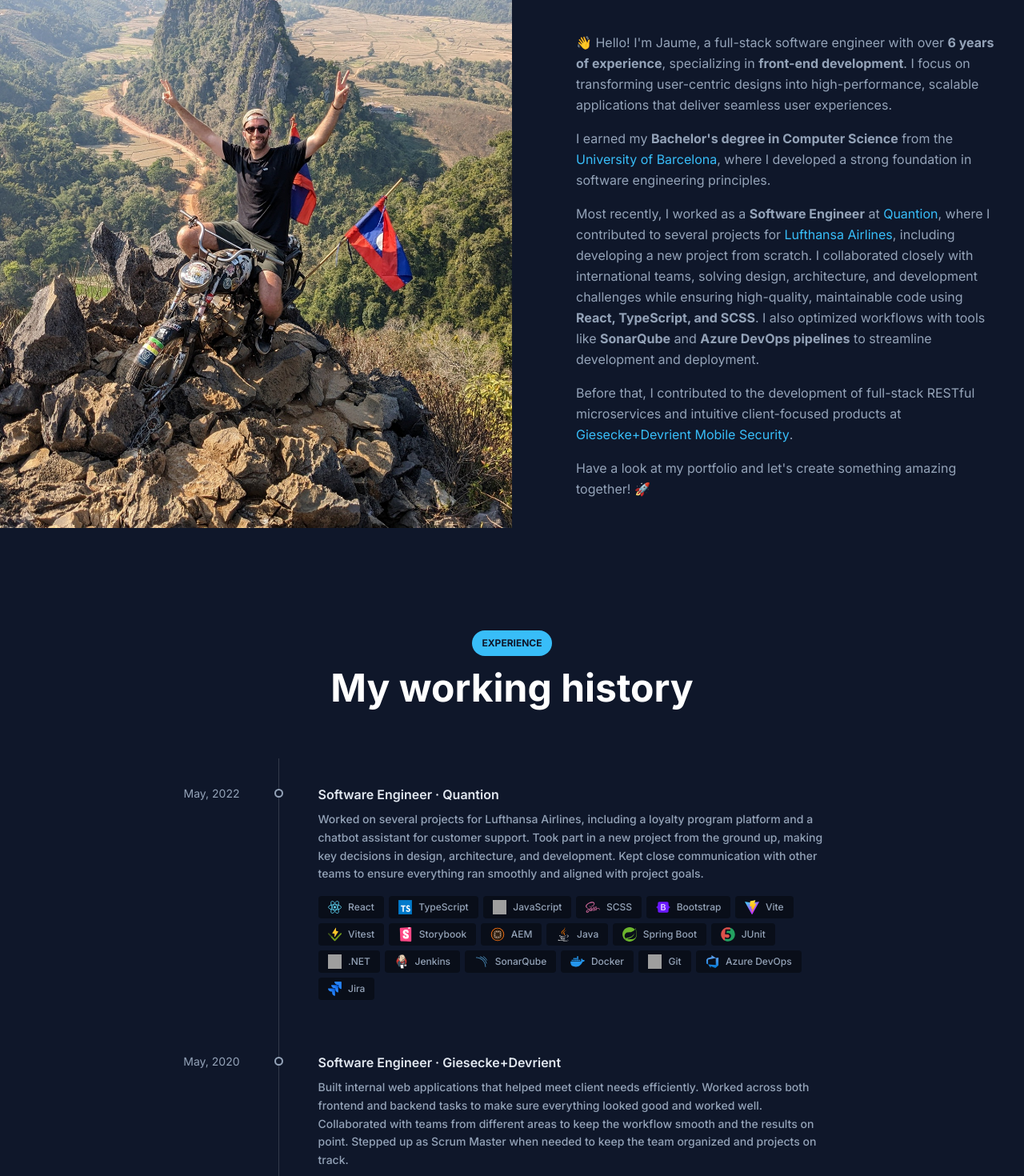
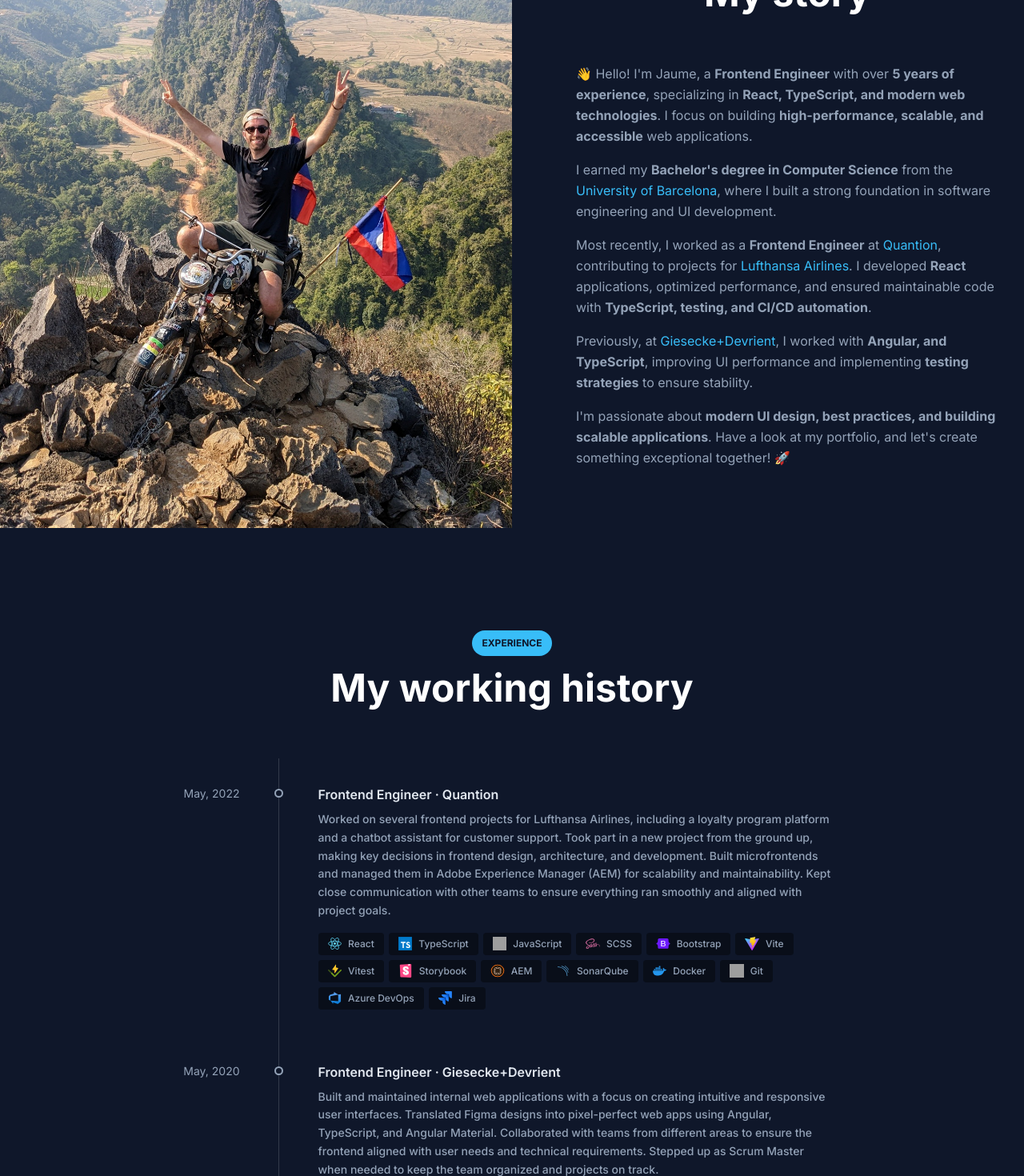
Before and after one commit to jaumecv89/portfolio, a React (Vite) app: page / in a window 1280 px wide. Shown: the part 940-2410 px from the top of the page at 80% size. Built offline with nearby package versions, Linux system fonts and the light colour scheme; grey boxes are pictures that could not be loaded; the HTML template or start-up script is replaced by a standard one.

Commit message:
refactor: update job titles and descriptions to emphasize frontend engineering skills

```diff
--- a/src/constants/jobs.ts
+++ b/src/constants/jobs.ts
@@ -5,10 +5,10 @@
   {
     company: "Quantion",
     date: "May, 2022",
-    position: "Software Engineer",
+    position: "Frontend Engineer",
     website: "https://www.quantion.com",
     description:
-      "Worked on several projects for Lufthansa Airlines, including a loyalty program platform and a chatbot assistant for customer support. Took part in a new project from the ground up, making key decisions in design, architecture, and development. Kept close communication with other teams to ensure everything ran smoothly and aligned with project goals.",
+      "Worked on several frontend projects for Lufthansa Airlines, including a loyalty program platform and a chatbot assistant for customer support. Took part in a new project from the ground up, making key decisions in frontend design, architecture, and development. Built microfrontends and managed them in Adobe Experience Manager (AEM) for scalability and maintainability. Kept close communication with other teams to ensure everything ran smoothly and aligned with project goals.",
     technologies: [
       TechStack.REACT,
       TechStack.TYPESCRIPT,
@@ -19,11 +19,6 @@
       TechStack.VITEST,
       TechStack.STORYBOOK,
       TechStack.AEM,
-      TechStack.JAVA,
-      TechStack.SPRINGBOOT,
-      TechStack.JUNIT,
-      TechStack.DOTNET,
-      TechStack.JENKINS,
       TechStack.SONARQUBE,
       TechStack.DOCKER,
       TechStack.GIT,
@@ -34,20 +29,16 @@
   {
     company: "Giesecke+Devrient",
     date: "May, 2020",
-    position: "Software Engineer",
+    position: "Frontend Engineer",
     website: "https://www.gi-de.com",
     description:
-      "Built internal web applications that helped meet client needs efficiently. Worked across both frontend and backend tasks to make sure everything looked good and worked well. Collaborated with teams from different areas to keep the workflow smooth and the results on point. Stepped up as Scrum Master when needed to keep the team organized and projects on track.",
+      "Built and maintained internal web applications with a focus on creating intuitive and responsive user interfaces. Translated Figma designs into pixel-perfect web apps using Angular, TypeScript, and Angular Material. Collaborated with teams from different areas to ensure the frontend aligned with user needs and technical requirements. Stepped up as Scrum Master when needed to keep the team organized and projects on track.",
     technologies: [
       TechStack.ANGULAR,
       TechStack.TYPESCRIPT,
       TechStack.JAVASCRIPT,
       TechStack.CSS,
-      TechStack.BOOTSRAP,
       TechStack.JASMINE,
-      TechStack.JAVA,
-      TechStack.SPRINGBOOT,
-      TechStack.JUNIT,
       TechStack.JENKINS,
       TechStack.SONARQUBE,
       TechStack.DOCKER,
@@ -58,19 +49,17 @@
   },
   {
     company: "VIP District",
-    date: "Sep, 2018",
+    date: "Sep, 2019",
     position: "Frontend Developer",
     website: "https://vipdistrict.com",
     description:
-      "Developed new features and improved the frontend for one of the top employee engagement platforms. Focused on making everything easy to use and visually appealing, while also helping out with some backend tasks. Worked closely with the team to find solutions that balanced user needs and technical requirements.",
+      "Developed new features and improved the frontend for one of the top employee engagement platforms. Focused on creating a visually appealing and user-friendly interface using React, JavaScript, and SCSS. Collaborated closely with the team to implement solutions that balanced user needs and technical requirements.",
     technologies: [
       TechStack.REACT,
+      TechStack.TYPESCRIPT,
       TechStack.JAVASCRIPT,
-      TechStack.SCSS,
+      TechStack.CSS,
       TechStack.JEST,
-      TechStack.SPRINGBOOT,
-      TechStack.JUNIT,
-      TechStack.MYSQL,
       TechStack.JENKINS,
       TechStack.SONARQUBE,
       TechStack.DOCKER,
--- a/src/sections/about/About.tsx
+++ b/src/sections/about/About.tsx
@@ -20,11 +20,12 @@
                 subtitle={Titles.about.subtitle}
               />
               <p>
-                👋 Hello! I'm Jaume, a full-stack software engineer with over{" "}
-                <strong>6 years of experience</strong>, specializing in{" "}
-                <strong>front-end development</strong>. I focus on transforming
-                user-centric designs into high-performance, scalable
-                applications that deliver seamless user experiences.
+                👋 Hello! I'm Jaume, a <strong>Frontend Engineer</strong> with
+                over <strong>5 years of experience</strong>, specializing in{" "}
+                <strong>React, TypeScript, and modern web technologies</strong>.
+                I focus on building{" "}
+                <strong>high-performance, scalable, and accessible</strong> web
+                applications.
               </p>
               <p>
                 I earned my{" "}
@@ -37,11 +38,11 @@
                 >
                   University of Barcelona
                 </a>
-                , where I developed a strong foundation in software engineering
-                principles.
+                , where I built a strong foundation in software engineering and
+                UI development.
               </p>
               <p>
-                Most recently, I worked as a <strong>Software Engineer</strong>{" "}
+                Most recently, I worked as a <strong>Frontend Engineer</strong>{" "}
                 at{" "}
                 <a
                   href="https://www.quantion.com/en/"
@@ -51,7 +52,7 @@
                 >
                   Quantion
                 </a>
-                , where I contributed to several projects for{" "}
+                , contributing to projects for{" "}
                 <a
                   href="https://www.lufthansa.com/"
                   target="_blank"
@@ -60,31 +61,32 @@
                 >
                   Lufthansa Airlines
                 </a>
-                , including developing a new project from scratch. I
-                collaborated closely with international teams, solving design,
-                architecture, and development challenges while ensuring
-                high-quality, maintainable code using{" "}
-                <strong>React, TypeScript, and SCSS</strong>. I also optimized
-                workflows with tools like <strong>SonarQube</strong> and{" "}
-                <strong>Azure DevOps pipelines</strong> to streamline
-                development and deployment.
+                . I developed <strong>React</strong> applications, optimized
+                performance, and ensured maintainable code with{" "}
+                <strong>TypeScript, testing, and CI/CD automation</strong>.
               </p>
               <p>
-                Before that, I contributed to the development of full-stack
-                RESTful microservices and intuitive client-focused products at{" "}
+                Previously, at{" "}
                 <a
                   href="https://www.gi-de.com/en/"
                   target="_blank"
                   rel="noreferrer"
                   className="about__link"
                 >
-                  Giesecke+Devrient Mobile Security
+                  Giesecke+Devrient
                 </a>
-                .
+                , I worked with <strong>Angular, and TypeScript</strong>,
+                improving UI performance and implementing{" "}
+                <strong>testing strategies</strong> to ensure stability.
               </p>
               <p>
-                Have a look at my portfolio and let's create something amazing
-                together! 🚀
+                I'm passionate about{" "}
+                <strong>
+                  modern UI design, best practices, and building scalable
+                  applications
+                </strong>
+                . Have a look at my portfolio, and let's create something
+                exceptional together! 🚀
               </p>
             </div>
           </div>
```
Also changed, not shown: src/assets/images/packernomads.jpg, 1 other file (tests, documents, lock files or other folders).
